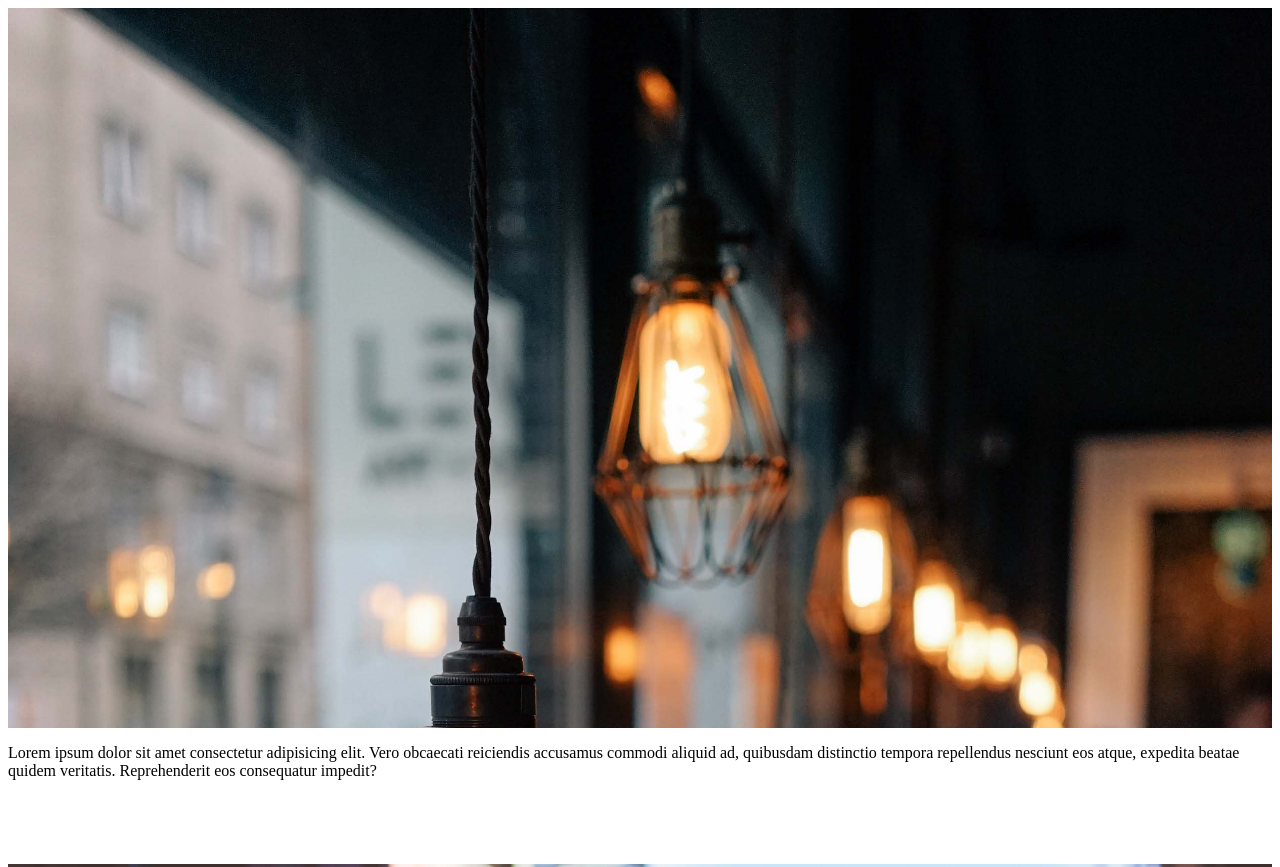
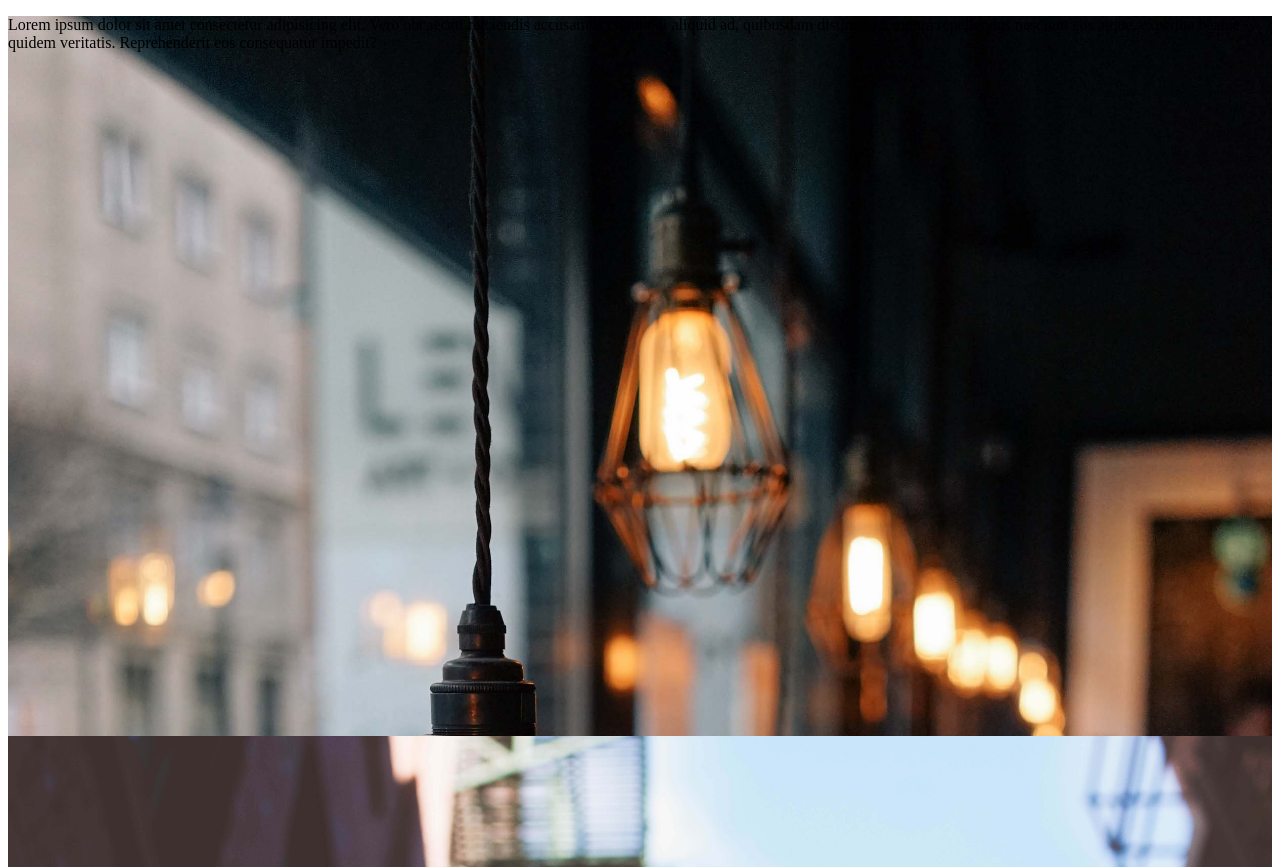
Before and after one commit to rayfexdv/Parallax-Fixed-Image, a plain HTML site: page index.html in a window 1280 px wide. Shown: the top 867 px of the page. Drawn offline with Linux system fonts and the light colour scheme.

Commit message:
Update index.html

```diff
--- a/index.html
+++ b/index.html
@@ -11,13 +11,15 @@
 
 
 
-  <section class="img-one"></section>
-
-  <section class="text">
+  <section class="img-one">
+    <section class="text">
     <p>
     Lorem ipsum dolor sit amet consectetur adipisicing elit. Vero obcaecati reiciendis accusamus commodi aliquid ad, quibusdam distinctio tempora repellendus nesciunt eos atque, expedita beatae quidem veritatis. Reprehenderit eos consequatur impedit?
   </p>
   </section>
+  </section>
+
+
 
   <section class="img-two"></section>
 
```
